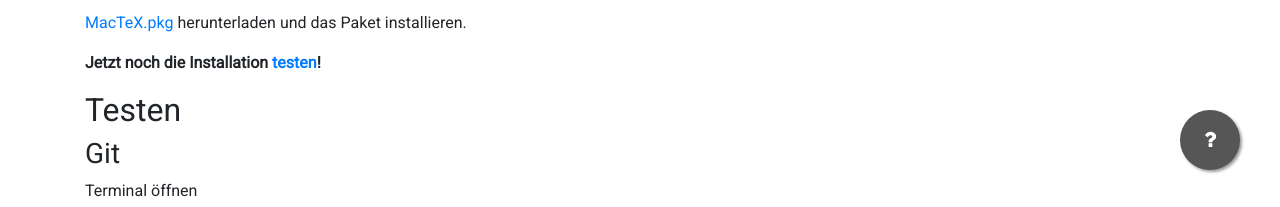
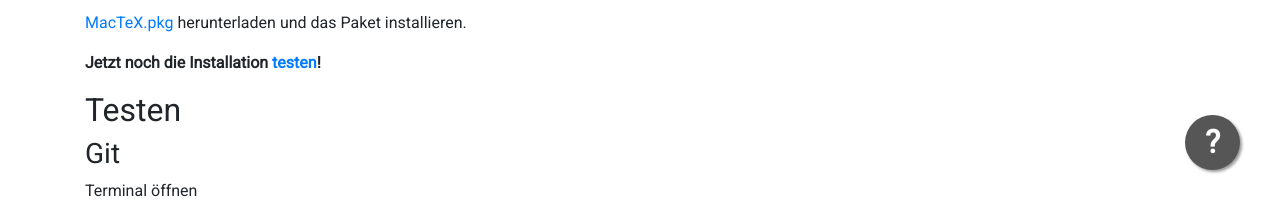
Before and after one commit to pep-dortmund/homepage-toolbox, a Jekyll site: the page built from install/macos.md, in a window 1280 px wide and 1400 px high, scrolled down 540 px. Shown: the part 1190-1397 px from the top of the window. Built offline with Jekyll 4.4.1, drawn with Linux system fonts in a browser that asks for light colours; nearby versions of some CDN libraries.

Commit message:
Update help button design

```diff
--- a/_layouts/install.html
+++ b/_layouts/install.html
@@ -3,5 +3,5 @@
 ---
 {{ content }}
 <a href="/problem.html" class="help-button-holder">
-  <i class="fa fa-question fa-lg help-button"></i>
+  <i class="help-button" title="Hilfe bei der Installation">?</i>
 </a>
--- a/css/custom.css
+++ b/css/custom.css
@@ -165,8 +165,8 @@
 
 .help-button-holder{
   position: fixed;
-  width:  60px;
-  height: 60px;
+  width:  55px;
+  height: 55px;
   bottom: 40px;
   right:  40px;
   color:  #fff;
@@ -174,14 +174,18 @@
   border-radius: 50px;
   text-align: center;
   box-shadow: 2px 2px 3px #999;
+  transition: all ease 0.25s;
 }
 
 .help-button-holder:hover {
   color:            #fff;
-  background-color: #333;
-  border-color:     #333;
+  background-color: var(--pep-yellow);
+  border-color:     var(--pep-yellow);
 }
 
 .help-button{
-  margin-top: 22px;
+  line-height: 55px;
+  font-size: 2em;
+  font-style: normal;
+  font-weight: bold;
 }
```
